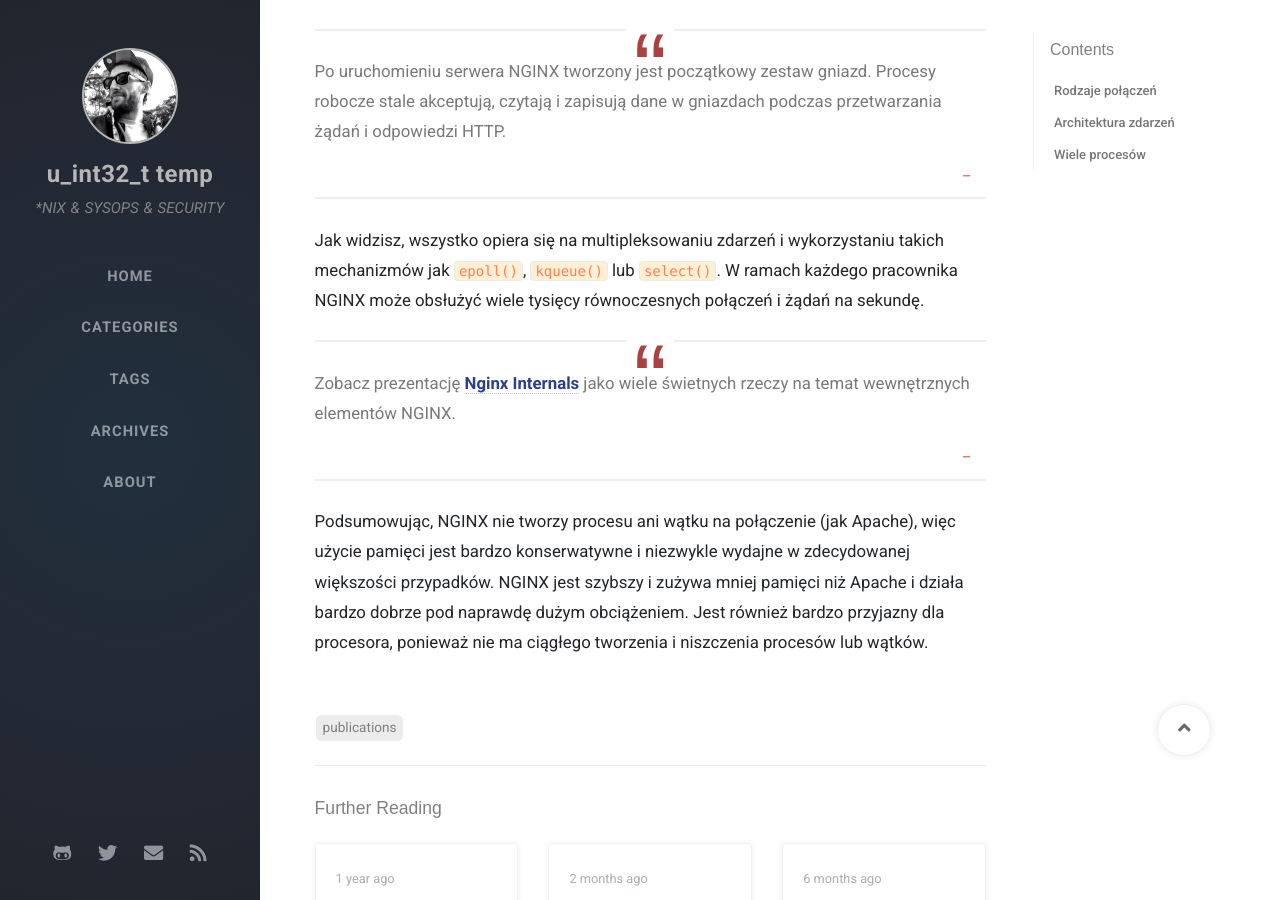
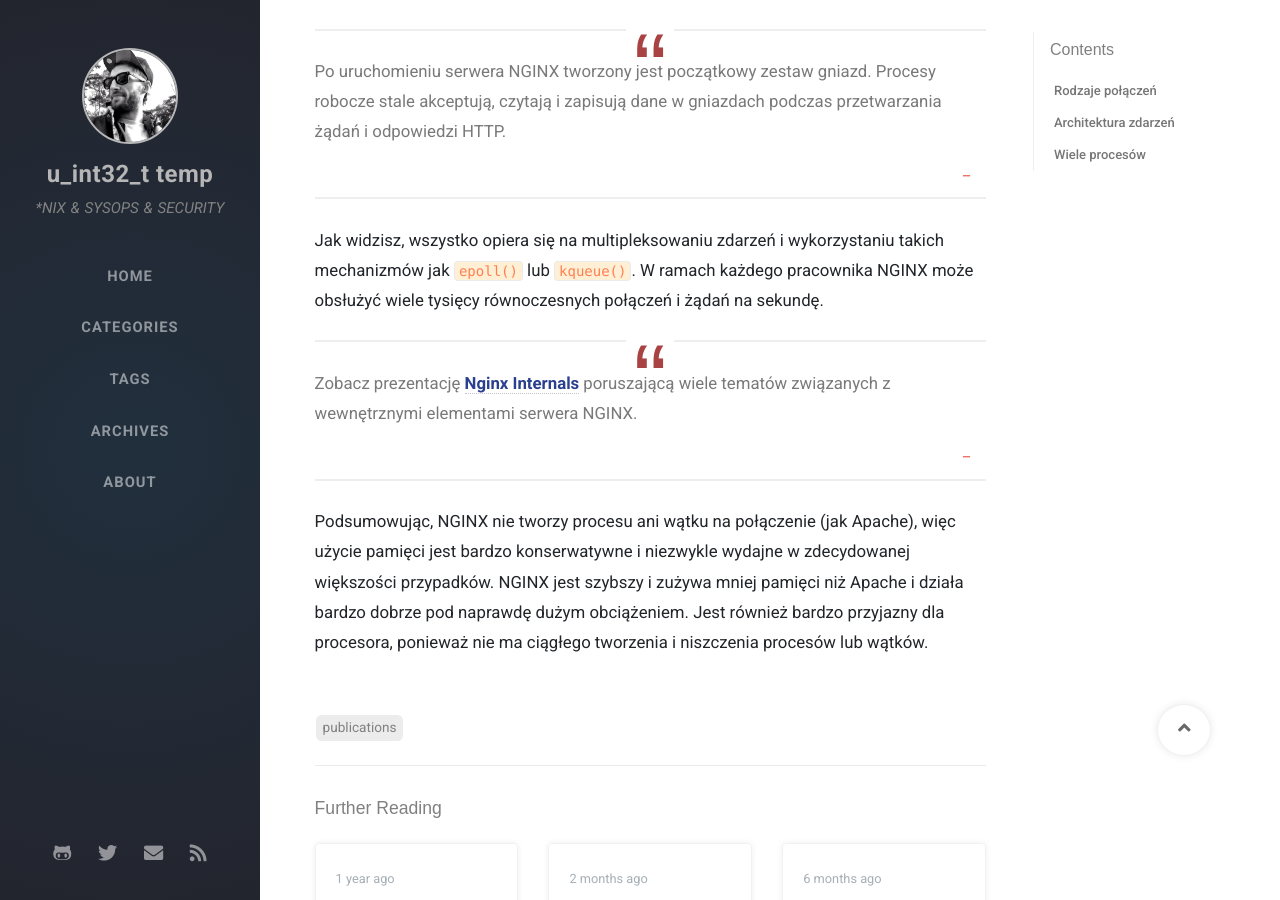
Before and after one commit to morristech/trimstray.github.io, a Jekyll site: the page built from _posts/2020-02-17-nginx-obsluga-połączen-zdarzenia-oraz-procesy.md, in a window 1280 px wide and 900 px high, scrolled down 6618 px. Built offline with Jekyll 4.4.1, drawn with Linux system fonts in a browser that asks for light colours; nearby versions of some CDN libraries; some web fonts are replaced; comment, search, counter and statistics services are not loaded.

Commit message:
update post - signed-off-by: trimstray <trimstray@gmail.com>

```diff
--- a/_posts/2020-02-17-nginx-obsluga-połączen-zdarzenia-oraz-procesy.md
+++ b/_posts/2020-02-17-nginx-obsluga-połączen-zdarzenia-oraz-procesy.md
@@ -123,8 +123,8 @@ NGINX wykorzystuje niestandardową pętlę zdarzeń, która została zaprojektow
 
   > Po uruchomieniu serwera NGINX tworzony jest początkowy zestaw gniazd. Procesy robocze stale akceptują, czytają i zapisują dane w gniazdach podczas przetwarzania żądań i odpowiedzi HTTP.
 
-Jak widzisz, wszystko opiera się na multipleksowaniu zdarzeń i wykorzystaniu takich mechanizmów jak `epoll()`, `kqueue()` lub `select()`. W ramach każdego pracownika NGINX może obsłużyć wiele tysięcy równoczesnych połączeń i żądań na sekundę.
+Jak widzisz, wszystko opiera się na multipleksowaniu zdarzeń i wykorzystaniu takich mechanizmów jak `epoll()` lub `kqueue()`. W ramach każdego pracownika NGINX może obsłużyć wiele tysięcy równoczesnych połączeń i żądań na sekundę.
 
-  > Zobacz prezentację [Nginx Internals](https://www.slideshare.net/joshzhu/nginx-internals) jako wiele świetnych rzeczy na temat wewnętrznych elementów NGINX.
+  > Zobacz prezentację [Nginx Internals](https://www.slideshare.net/joshzhu/nginx-internals) poruszającą wiele tematów związanych z wewnętrznymi elementami serwera NGINX.
 
 Podsumowując, NGINX nie tworzy procesu ani wątku na połączenie (jak Apache), więc użycie pamięci jest bardzo konserwatywne i niezwykle wydajne w zdecydowanej większości przypadków. NGINX jest szybszy i zużywa mniej pamięci niż Apache i działa bardzo dobrze pod naprawdę dużym obciążeniem. Jest również bardzo przyjazny dla procesora, ponieważ nie ma ciągłego tworzenia i niszczenia procesów lub wątków.
```
